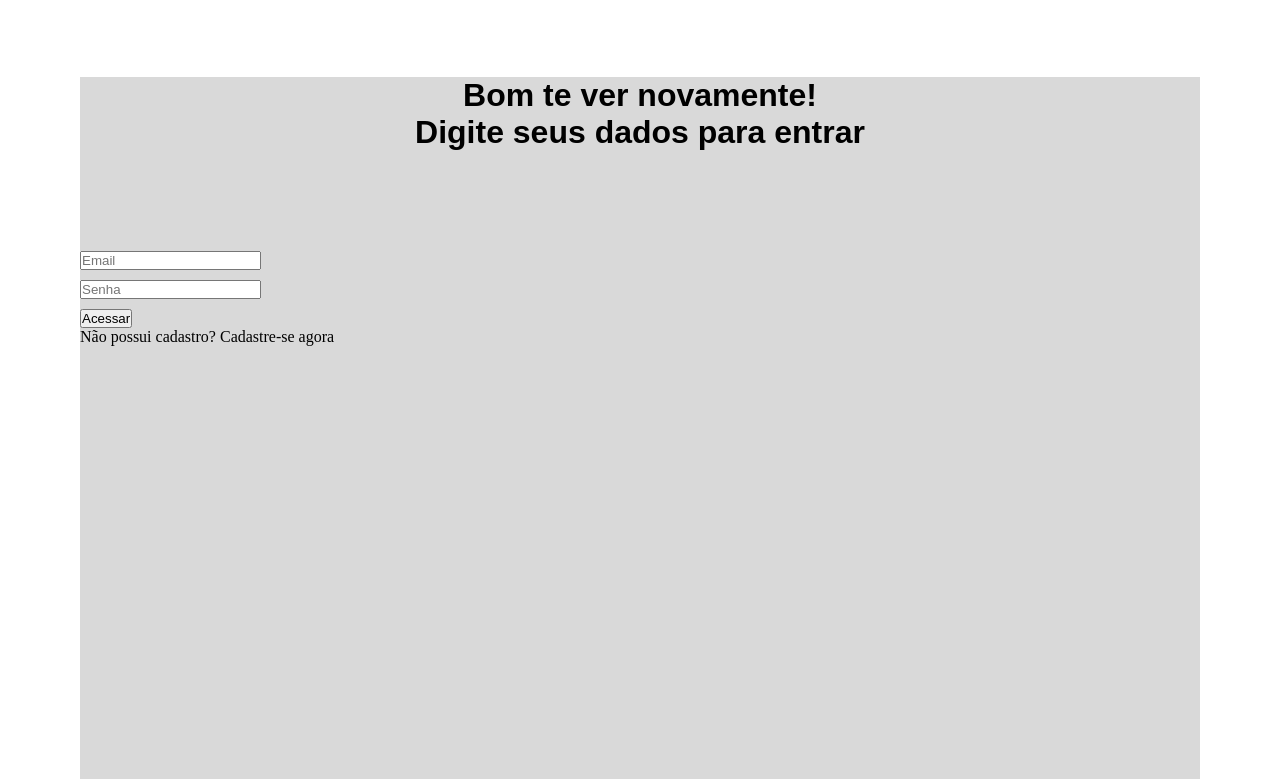
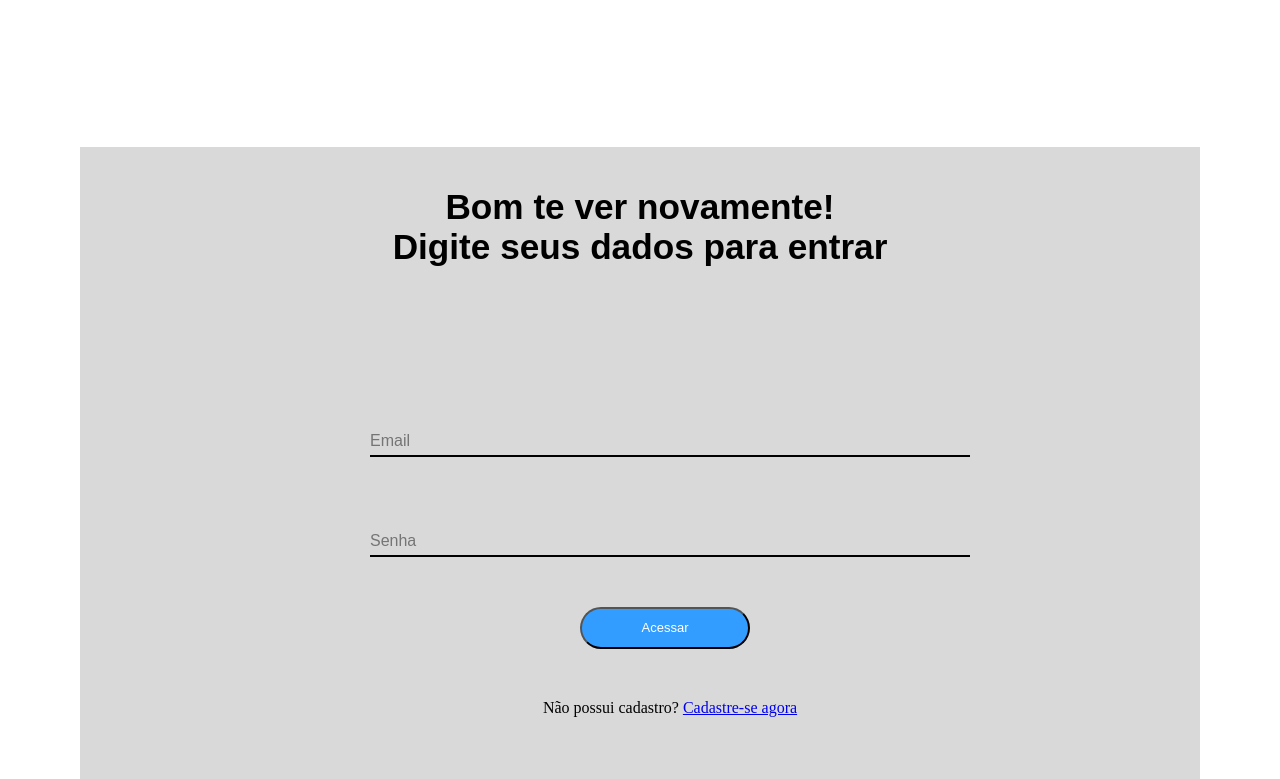
Before and after one commit to MarceloBezz/pizzaria-polar, a website: page src/frontend/login.html in a window 1280 px wide. Shown: the part 21-800 px from the top of the page. Drawn offline with Linux system fonts and the light colour scheme; files that its build step writes are made by us from their sources.

Commit message:
melhorando a pagina de login

```diff
--- a/src/frontend/login.html
+++ b/src/frontend/login.html
@@ -4,24 +4,29 @@
     <meta charset="UTF-8">
     <meta name="viewport" content="width=device-width, initial-scale=1.0">
     <title>login</title>
-    <link rel = "stylesheet" href ="style/login.css">
-    <link rel = "icon" href = "img/logo pizzaria.jpg" type = "image/jpg">
+    <link rel = "stylesheet" href ="static/style/login.css">
+    <link rel = "icon" href = "static/img/logo pizzaria.jpg" type = "image/jpg">
 </head>
 <body>
     <header>
-        <img scr = "img/logo pizzaria.jpg" alt = "logo da pizzaria polar" id = "logo">
+        <img href = "static/img/logo pizzaria.jpg" alt = "logo da pizzaria polar" id = "logo">
     </header>
 
     <main>
-        <H1 id = "titulo">Bom te ver novamente!<br>Digite seus dados para entrar</H1>
-
-        <label for="email"></label>
-        <input type="email" id="email" name="email" placeholder="Email" minlength="6" required>
-        <input type = "password" id = "password" placeholder="Senha" minlength="6" required>
-
-        <button type="button" id="acesso">Acessar</button>
-
-        <p id = "entrar">Não possui cadastro? Cadastre-se agora</p>
+        <div id = "entrada">
+            <H1 id = "titulo"><br>Bom te ver novamente!<br>Digite seus dados para entrar</H1>
+        </div>
+        <div id = "cadas">
+            <label for="email"></label>
+            <input type="email" id="email" name="email" placeholder="Email" minlength="6" required>
+            <input type = "password" id = "password" placeholder="Senha" minlength="6" required>
+            <div id = "guadbotao">
+                 <button type="button" id="acesso">Acessar</button>
+            </div>
+            <div id = "semcad">
+                 <p id = "entrar">Não possui cadastro?  <a href="http://localhost:8080/cadastro">Cadastre-se agora</a></p>
+            </div>
+        </div>
     </main>
 </body>
 </html>
--- a/src/frontend/static/style/login.css
+++ b/src/frontend/static/style/login.css
@@ -19,24 +19,82 @@ main {
 
 #titulo {
     text-align: center;
-    font-size: 2em;
+    font-size: 2.2em;
     margin: 20px 0;
     font-family: Arial, Helvetica, sans-serif;
 }
 
 #email{
-    display: flex;
-    margin-bottom: 10px;
-    margin-top: 100px;
+    margin-top: 60px;
+    border: none;
+    border-bottom: 2px solid #000;
+    background: transparent;
+    outline: none;
+    padding: 5px 0;
+    font-size: 16px;
+    width: 100%;
+    transition: border-color 0.3s;
+}
+
+#password{
+    margin-top: 70px;
+    border: none;
+    border-bottom: 2px solid #000;
+    background: transparent;
+    outline: none;
+    padding: 5px 0;
+    font-size: 16px;
+    width: 100%;
+    transition: border-color 0.3s;
 }
 
 #acesso{
-    display: flex;
-    margin-top: 10px;
+  margin-right: 10px;
+  background: #339DFF;
+  color: #fff;
+  text-decoration: none;
+  font-size: 13px;
+  line-height: 38px;
+  border-radius: 50px;
+  -webkit-transition: all 0.3s;
+  transition: all 0.3s;
+  width: 170px;
+  text-align: center;
 }
 
+#acesso:hover{
+    background: #fff;
+  color: #339DFF;
+  box-shadow: 0 4px 4px rgba(83, 100, 255, 0.32);
+}
 
+#guadbotao{
+    margin-top: 50px;
+    display: flex;
+    justify-content: center;
+    align-items: center;
+}
 
+#entrada{
+    margin-top: 150px;
+}
+
+#cadas{
+    margin-top: 100px;
+    margin-left: 290px;
+    gap: 20px;
+    width: 100%;
+    max-width: 600px;
+
+}
+
+#semcad{
+    display: flex;
+    margin-top: 50px;
+    justify-content: center;
+    align-items: center;
+
+}
 
 #logo {
     height: 60px;
```
